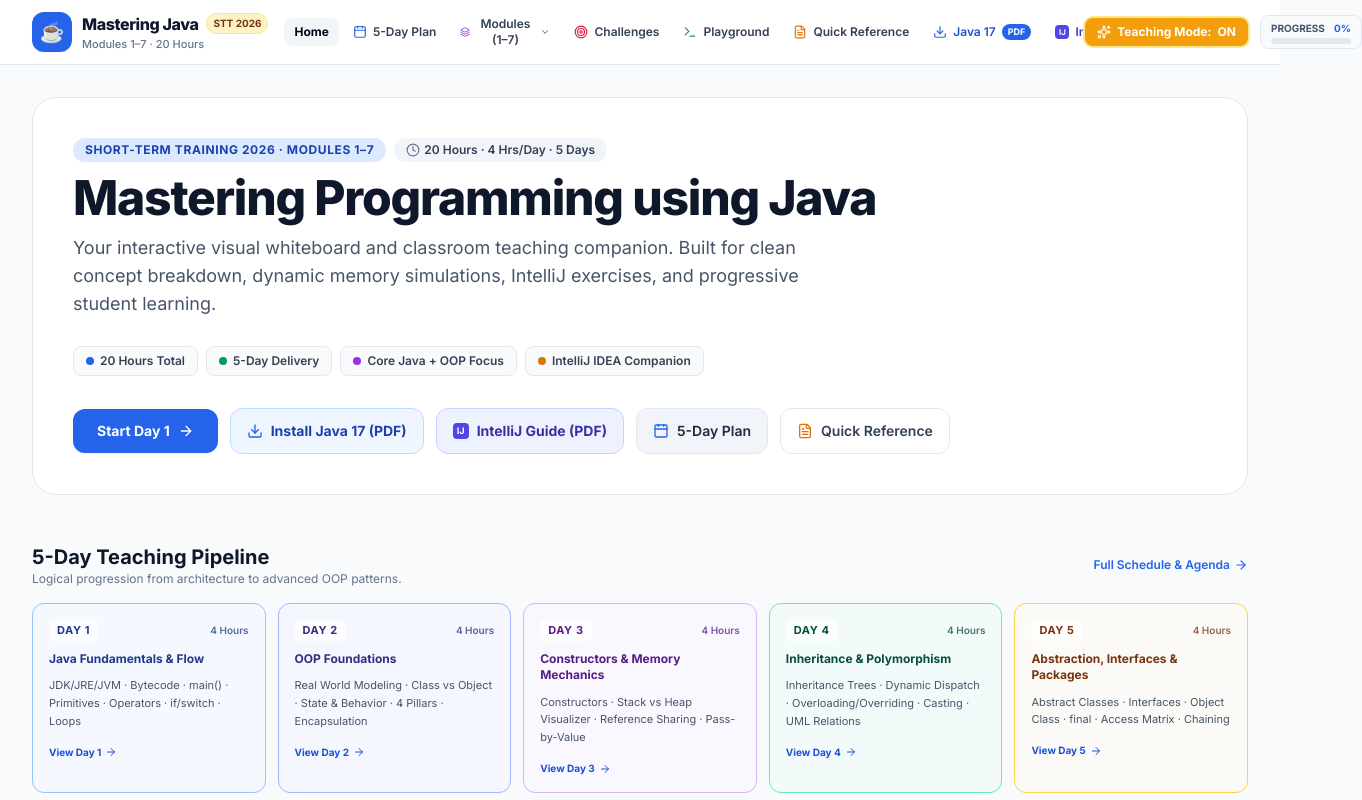
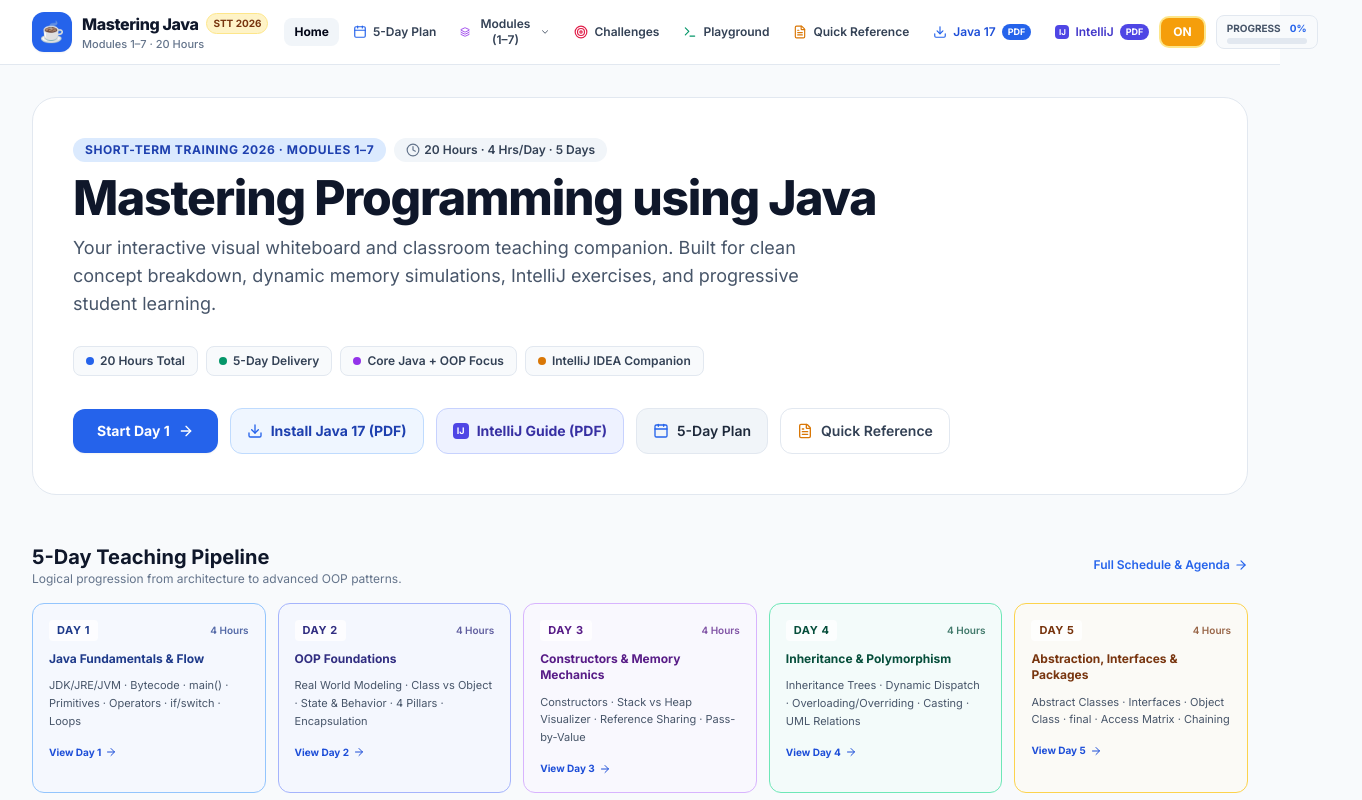
Before and after one commit to aniket-pattiwar/Java, a React (Vite) app: page / in a window 1280 px wide. Shown: the top 800 px of the page, 1362 px wide, since content can reach past the window. Built offline with nearby package versions, Linux system fonts and the light colour scheme.

Commit message:
hide mode -on/off

```diff
--- a/src/components/layout/Navbar.tsx
+++ b/src/components/layout/Navbar.tsx
@@ -67,7 +67,7 @@
           </div>
 
           {/* Desktop Navigation Links */}
-          <nav className="hidden xl:flex items-center gap-1 text-xs font-semibold text-slate-700">
+          <nav className="hidden xl:flex items-center gap-1 text-xs font-semibold text-slate-700 me-4">
             <button
               onClick={() => setCurrentView('home')}
               className={`px-2.5 py-1.5 rounded-lg transition-colors shrink-0 ${
@@ -186,7 +186,7 @@
 
             <button
               onClick={() => setCurrentView('intellij-guide')}
-              className={`px-2.5 py-1.5 rounded-lg transition-colors flex items-center gap-1.5 shrink-0 ${
+              className={`me-4 px-2.5 py-1.5 rounded-lg transition-colors flex items-center gap-1.5 shrink-0 ${
                 currentView === 'intellij-guide'
                   ? 'bg-indigo-50 text-indigo-800 font-bold border border-indigo-200'
                   : 'hover:bg-slate-50 hover:text-slate-900 text-indigo-700'
@@ -196,7 +196,7 @@
                 IJ
               </div>
               <span>IntelliJ</span>
-              <span className="bg-indigo-600 text-white text-[9px] font-bold px-1.5 py-0.2 rounded-full uppercase">
+              <span className="me-4 bg-indigo-600 text-white text-[9px] font-bold px-1.5 py-0.2 rounded-full uppercase">
                 PDF
               </span>
             </button>
@@ -273,19 +273,19 @@
           </nav>
 
           {/* Right Toolbar: Teaching Mode & Progress */}
-          <div className="flex items-center gap-2 sm:gap-3 shrink-0">
+          <div className="flex items-center gap-2 sm:gap-3 shrink-0 ms-3">
             {/* Teaching Mode Toggle */}
             <button
               onClick={toggleTeachingMode}
-              className={`px-2.5 sm:px-3 py-1.5 rounded-lg text-xs font-bold flex items-center gap-1.5 transition-all shadow-2xs shrink-0 ${
+              className={`ms-4 px-2.5 sm:px-3 py-1.5 rounded-lg text-xs font-bold flex items-center gap-1.5 transition-all shadow-2xs shrink-0 ${
                 teachingMode
                   ? 'bg-amber-500 hover:bg-amber-600 text-white ring-2 ring-amber-200'
                   : 'bg-slate-100 text-slate-600 hover:bg-slate-200'
               }`}
               title="Toggle Teacher notes, whiteboard guides, and student discussion questions"
             >
-              <Sparkles className="w-3.5 h-3.5 shrink-0" />
-              <span className="hidden sm:inline">Teaching Mode:</span>
+              {/* <Sparkles className="w-3.5 h-3.5 shrink-0" /> */}
+              {/* <span className="hidden sm:inline">Teaching Mode:</span> */}
               <span>{teachingMode ? 'ON' : 'OFF'}</span>
             </button>
 
```
